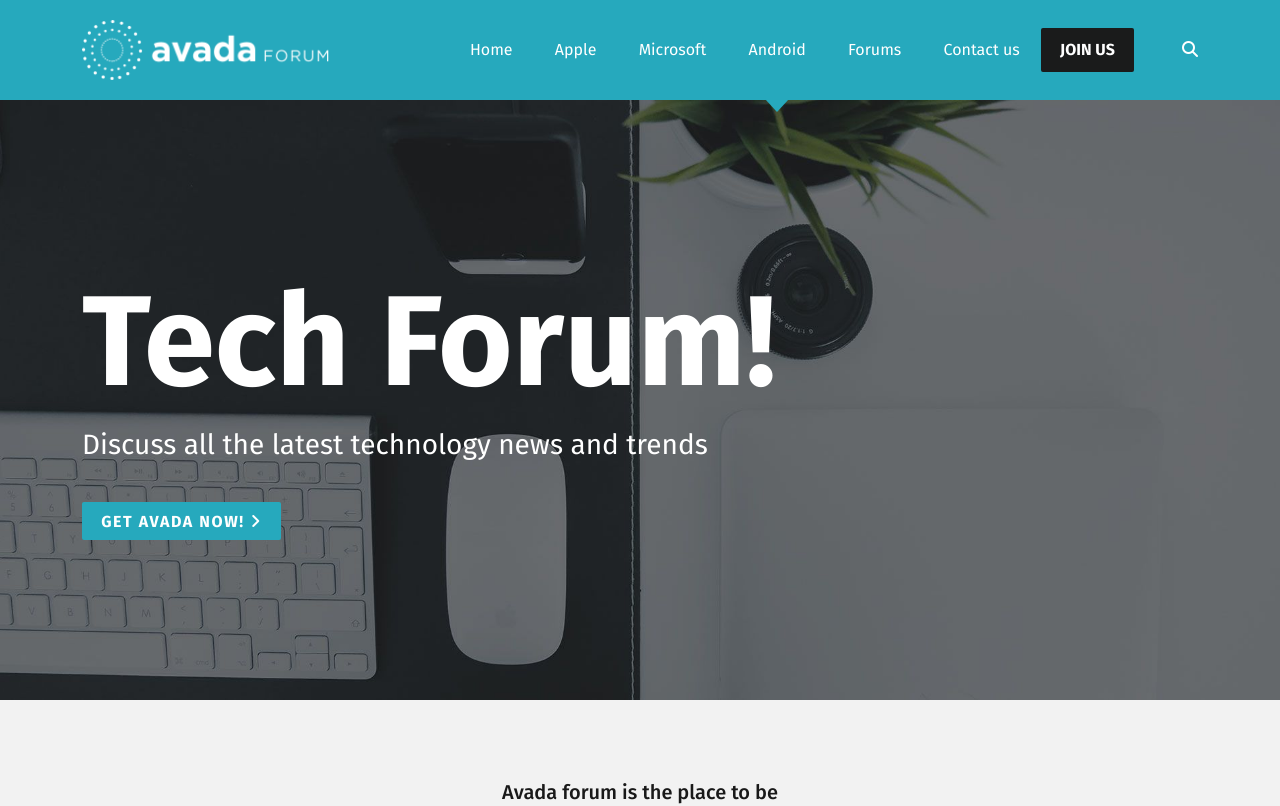
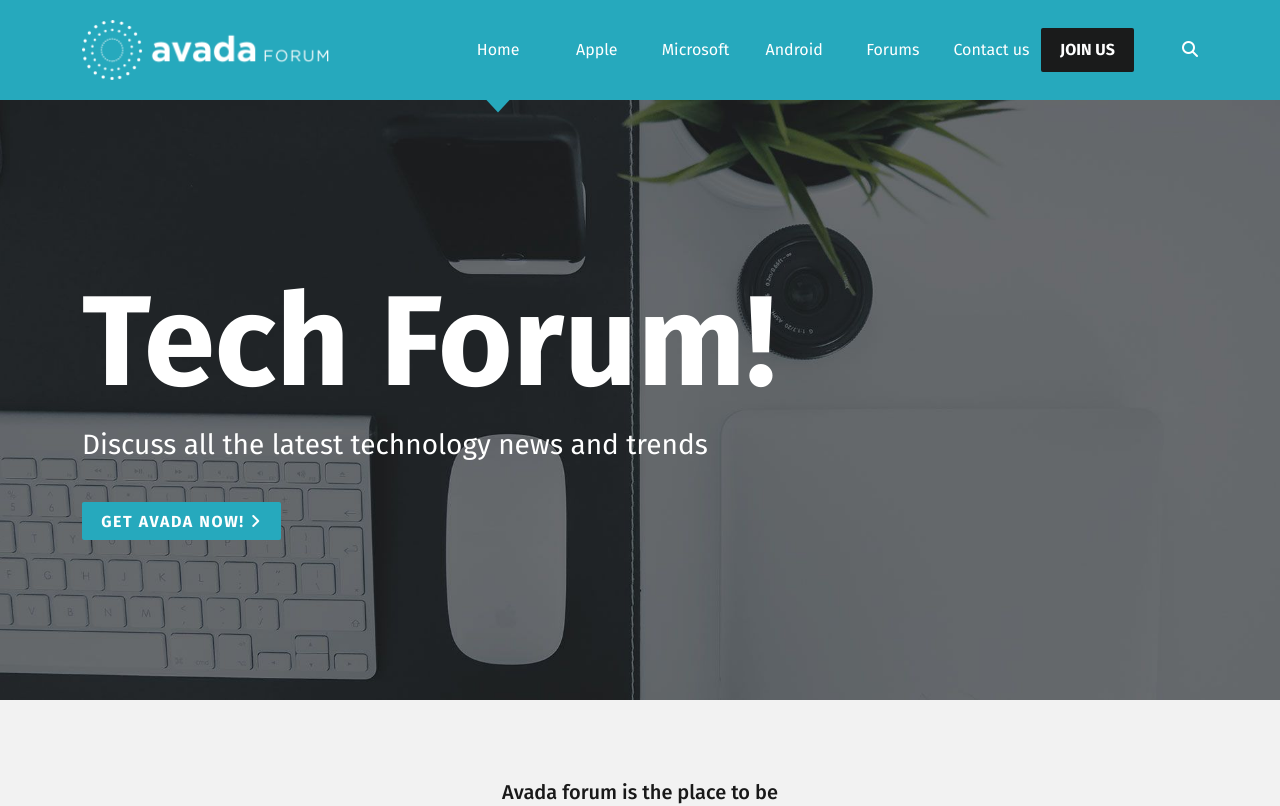
Before and after one commit to matte887/proj-html-vuejs, a Vue app: page / in a window 1280 px wide. Shown: the top 806 px of the page. Built offline with nearby package versions, Linux system fonts and the light colour scheme.

Commit message:
Change active implementato nell'header

```diff
--- a/src/App.vue
+++ b/src/App.vue
@@ -1,8 +1,7 @@
 <template>
   <div id="app">
-
     <!-- header + jumbotron -->
-    <AppHeader :navItems = 'headerMenu' />
+    <AppHeader :navItems="headerMenu" @clickEvent="changeActive" />
     <!-- /header + jumbotron -->
 
     <!-- Main -->
@@ -10,63 +9,102 @@
     <!-- /Main -->
 
     <!-- Footer -->
-    <AppFooter :footerItems = 'footerMenu' />
+    <AppFooter :footerItems="footerMenu" />
     <!-- /Footer -->
-
   </div>
 </template>
 
 <script>
-import AppHeader from './components/AppHeader.vue';
-import AppMain from './components/AppMain.vue';
-import AppFooter from './components/AppFooter.vue';
+import AppHeader from "./components/AppHeader.vue";
+import AppMain from "./components/AppMain.vue";
+import AppFooter from "./components/AppFooter.vue";
 
 export default {
-  name: 'App',
+  name: "App",
   components: {
     AppHeader,
     AppMain,
-    AppFooter
+    AppFooter,
   },
   data() {
     return {
-      headerMenu: ['Home', 'Apple', 'Microsoft', 'Android', 'Forums', 'Contact us'],
+      // Vecchia versione
+      // headerMenu: ['Home', 'Apple', 'Microsoft', 'Android', 'Forums', 'Contact us'],
+
+      headerMenu: [
+        {
+          title: "Home",
+          active: true,
+        },
+        {
+          title: "Apple",
+          active: false,
+        },
+        {
+          title: "Microsoft",
+          active: false,
+        },
+        {
+          title: "Android",
+          active: false,
+        },
+        {
+          title: "Forums",
+          active: false,
+        },
+        {
+          title: "Contact us",
+          active: false,
+        },
+      ],
       footerMenu: [
         {
-          title: 'Popular topics',
+          title: "Popular topics",
           voices: [
-            'Morbi id velit fermentum, faucibus mauris ac, condimentum magna.',
-            'Ut nec ante quis ex fermentum iaculis vel id orci.',
-            'Nullam in mi eu augue egestas congue ut ac sem.',
-            'Donec mollis nisi ac aliquet finibus.'
-          ]
+            "Morbi id velit fermentum, faucibus mauris ac, condimentum magna.",
+            "Ut nec ante quis ex fermentum iaculis vel id orci.",
+            "Nullam in mi eu augue egestas congue ut ac sem.",
+            "Donec mollis nisi ac aliquet finibus.",
+          ],
         },
         {
-          title: 'Recent topics',
+          title: "Recent topics",
           voices: [
-            'Suspendisse placerat eros iaculis ex dictum efficitur.',
-            'Nam consectetur tellus nec elit posuere, luctus bibendum nisl fermentum.',
-            'Nullam ornare erat quis lorem fermentum, eu dapibus velit mattis.',
-            'Proin quis odio vitae nulla ultrices vulputate et eu elit.'
-          ]
+            "Suspendisse placerat eros iaculis ex dictum efficitur.",
+            "Nam consectetur tellus nec elit posuere, luctus bibendum nisl fermentum.",
+            "Nullam ornare erat quis lorem fermentum, eu dapibus velit mattis.",
+            "Proin quis odio vitae nulla ultrices vulputate et eu elit.",
+          ],
         },
         {
-          title: 'Latest replies',
+          title: "Latest replies",
           voices: [
-            'Suspendisse non risus ut libero bibendum posuere ut molestie metus.',
-            'Nam imperdiet ex ornare erat quis nec scelerisque ultricies.',
-            'Suspendisse lobortis lectus a nisl pharetra, commodo volutpat eros porttitor.',
-            'Nulla suscipit odio vitae nulla velit id placerat varius.'
-          ]
-        }
-      ]
-    }
-  }
-}
+            "Suspendisse non risus ut libero bibendum posuere ut molestie metus.",
+            "Nam imperdiet ex ornare erat quis nec scelerisque ultricies.",
+            "Suspendisse lobortis lectus a nisl pharetra, commodo volutpat eros porttitor.",
+            "Nulla suscipit odio vitae nulla velit id placerat varius.",
+          ],
+        },
+      ],
+    };
+  },
+  methods: {
+    changeActive(index) {
+      this.headerMenu.forEach((element) => {
+        element.active = false;
+      });
+      if (this.headerMenu[index].active) {
+        this.headerMenu[index].active = false;
+      } else if (!this.headerMenu[index].active) {
+        this.headerMenu[index].active = true;
+      }
+    },
+  },
+};
 </script>
 
 <style lang="scss">
-@import './style/common.scss';
-@import './style/variables.scss';
-@import '~@fortawesome/fontawesome-free/css/all.min.css';
+@import "./style/common.scss";
+@import "./style/variables.scss";
+@import "~@fortawesome/fontawesome-free/css/all.min.css";
 </style>
--- a/src/components/AppHeader.vue
+++ b/src/components/AppHeader.vue
@@ -19,8 +19,9 @@
           <ul
             class="d-flex align-items-center justify-content-around flex-grow-1"
           >
-            <li v-for="(item, index) in navItems" :key="index">
-              <a href="">{{ item }}</a>
+            <li v-for="(item, index) in navItems" :key="index" @click="$emit('clickEvent', index)">
+              <a>{{ item.title }}</a>
+              <div :class="!item.active ? 'd-none' : '' " class="ms_selected"></div>
             </li>
           </ul>
           <a class="ms_btn ms_dark-btn me-5" href="">Join Us</a>
@@ -48,7 +49,7 @@ export default {
   name: "AppHeader",
   props: {
     navItems: Array,
-  },
+  }
 };
 </script>
 
@@ -92,16 +93,21 @@ export default {
   }
 }
 
-header::after {
-  content: "";
-  display: inline-block;
+.ms_selected {
   width: 0;
   height: 0;
   border-left: 12px solid transparent;
   border-right: 12px solid transparent;
   border-top: 13px solid $brand-primary-color;
+  position: absolute;
+  left: 38.5px;
+  transform: translate(-50%, -50%);
+  top: 68px;
+}
+
+li {
   position: relative;
-  left: 765px;
-  top: -5px;
+  width: 77px;
+  text-align: center;
 }
 </style>
```
